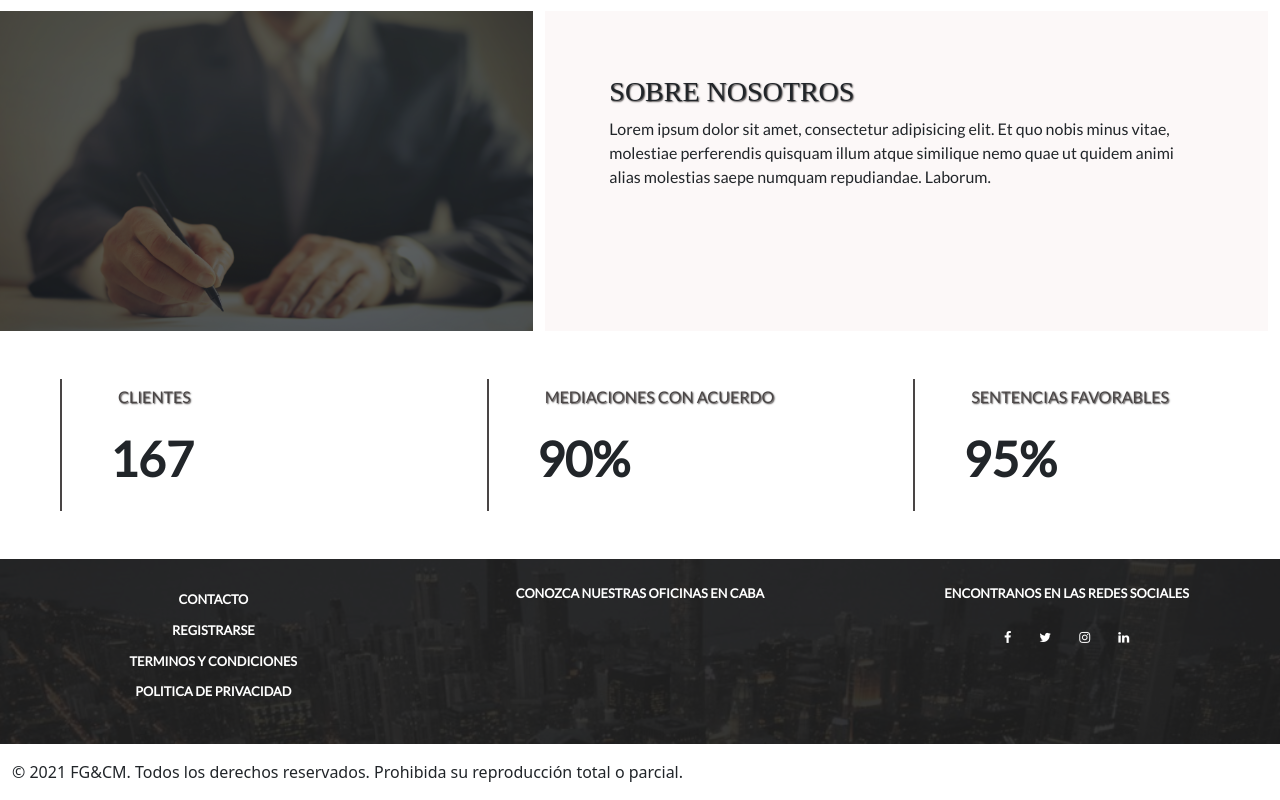
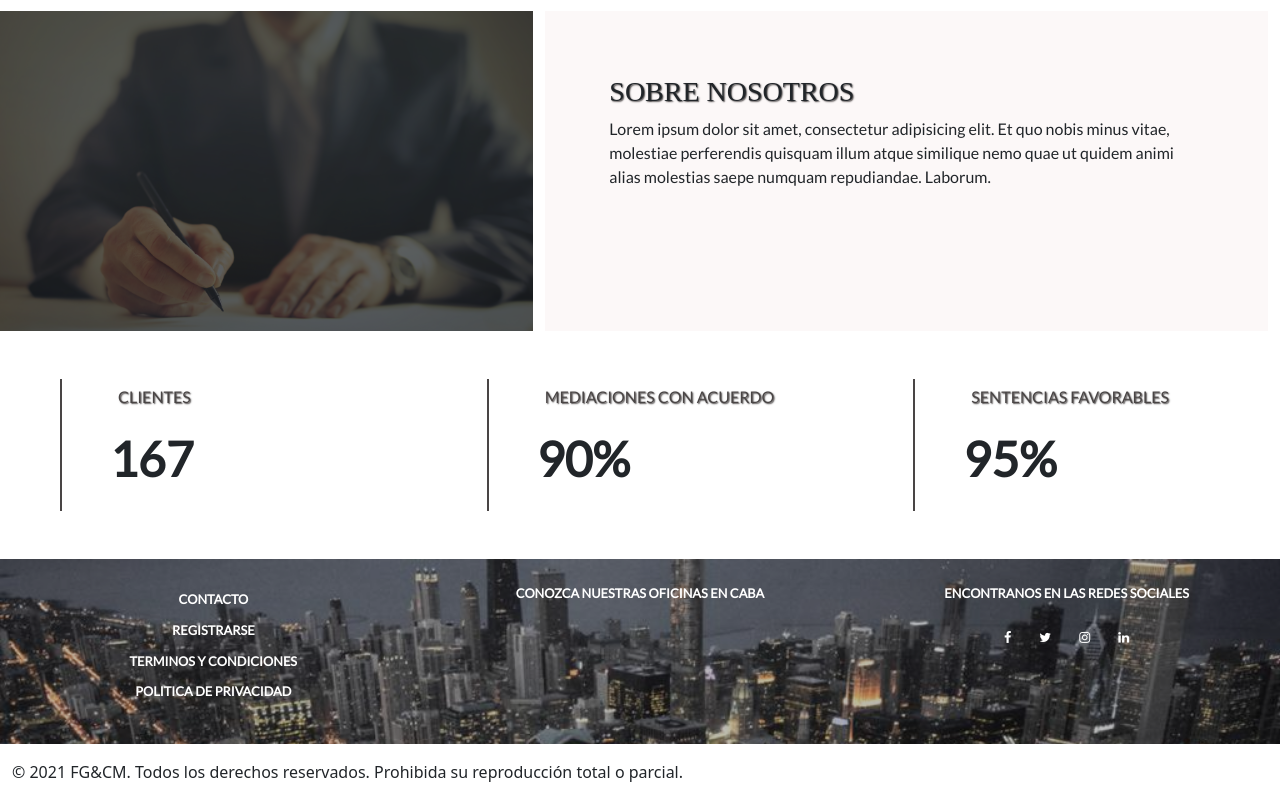
Before and after one commit to florcalvo94/estudio-entrega-final, a website: page index.html in a window 1280 px wide. Shown: the part 1055-1855 px from the top of the page. Drawn offline with nearby package versions, Linux system fonts and the light colour scheme; grey boxes are pictures that could not be loaded; a web font is replaced by a local one.

Commit message:
cambios imagenes

```diff
--- a/scss/_headerfooter.scss
+++ b/scss/_headerfooter.scss
@@ -118,7 +118,7 @@ footer::after {
   position: absolute;
   top: 0;
   left: 0;
-  opacity: .9;
+  opacity: .3;
   z-index: 0;
 }
 footer > * {
```
Also changed, not shown: css/styles.css.
